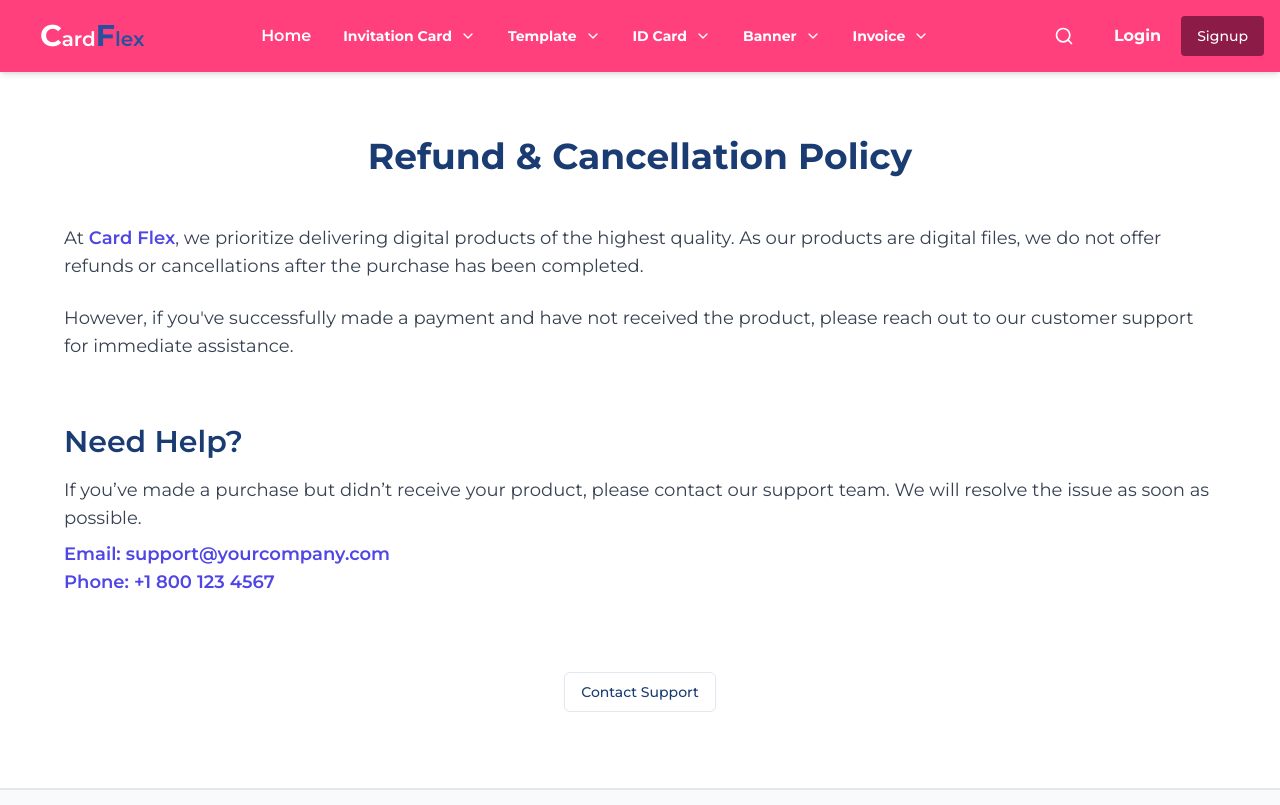
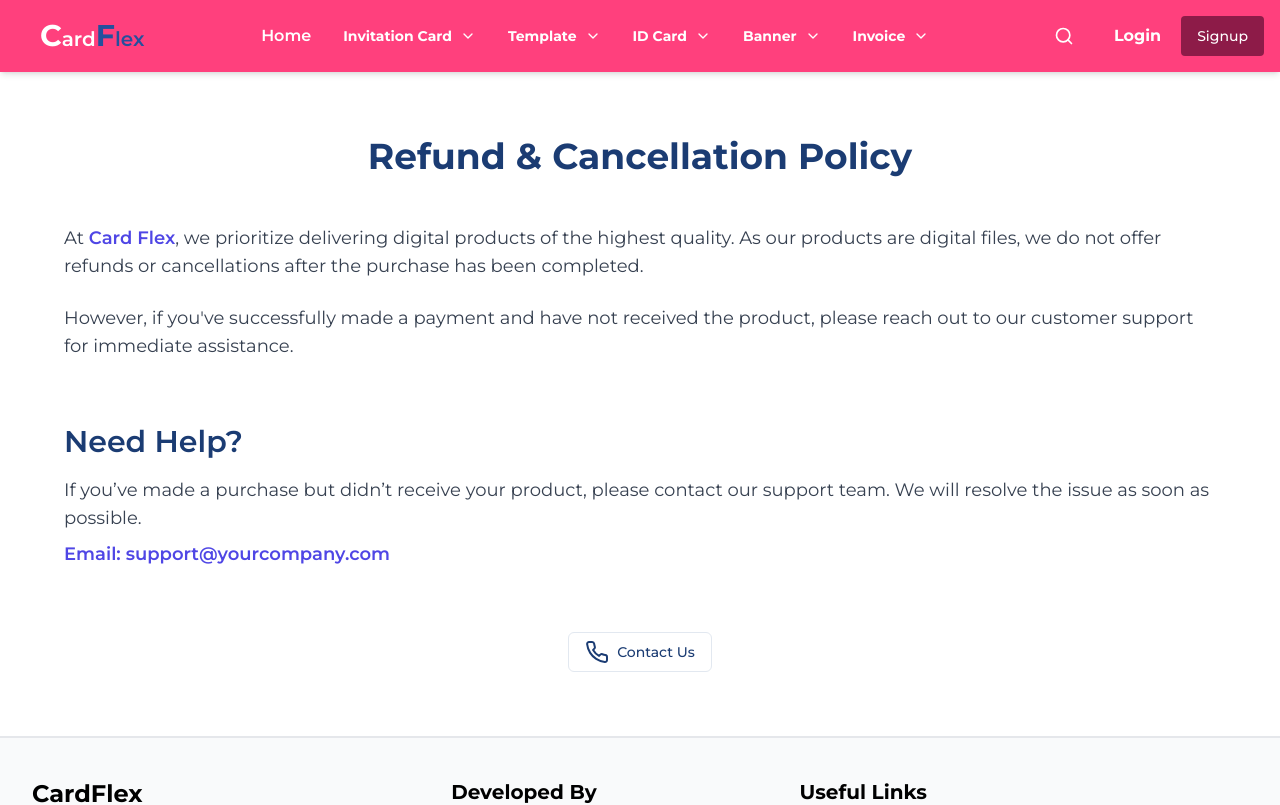
Before and after one commit to Aayushuic/CardFlex, a React (Vite) app in the folder frontend/: page /refund-cancellations-policy in a window 1280 px wide. Shown: the top 805 px of the page. Built offline with nearby package versions, Linux system fonts and the light colour scheme.

Commit message:
fix ui and orders model

```diff
--- a/frontend/src/components/FooterHelpers.jsx/ContactUs.jsx
+++ b/frontend/src/components/FooterHelpers.jsx/ContactUs.jsx
@@ -68,7 +68,7 @@ const ContactUs = () => {
                 </label>
                 <input
                   {...register("name", { required: "Name is required" })}
-                  className="border border-gray-300 p-2 rounded-lg w-full"
+                  className="border border-gray-300 p-2 rounded-lg w-full focus-visible:outline-[#1B3C73]"
                   type="text"
                   id="name"
                 />
@@ -90,7 +90,7 @@ const ContactUs = () => {
                       message: "Invalid email address",
                     },
                   })}
-                  className="border border-gray-300 p-2 rounded-lg w-full"
+                  className="border border-gray-300 p-2 rounded-lg w-full focus-visible:outline-[#1B3C73]"
                   type="email"
                   id="email"
                 />
@@ -112,7 +112,7 @@ const ContactUs = () => {
                       message: "Invalid phone number",
                     },
                   })}
-                  className="border border-gray-300 p-2 rounded-lg w-full"
+                  className="border border-gray-300 p-2 rounded-lg w-full focus-visible:outline-[#1B3C73]"
                   type="tel"
                   id="phone"
                 />
@@ -128,7 +128,7 @@ const ContactUs = () => {
                 </label>
                 <input
                   {...register("subject", { required: "Subject is required" })}
-                  className="border border-gray-300 p-2 rounded-lg w-full"
+                  className="border border-gray-300 p-2 rounded-lg w-full focus-visible:outline-[#1B3C73]"
                   type="text"
                   id="subject"
                 />
@@ -144,7 +144,7 @@ const ContactUs = () => {
                 </label>
                 <textarea
                   {...register("message")}
-                  className="border border-gray-300 p-2 rounded-lg w-full"
+                  className="border border-gray-300 p-2 rounded-lg w-full focus-visible:outline-[#1B3C73]"
                   id="message"
                   rows="4"
                 />
@@ -184,7 +184,7 @@ const ContactUs = () => {
               Email: cardflexhelp@gmail.com
             </p>
             <p className="text-lg font-semibold text-indigo-600 mb-2">
-              Phone: +1 800 123 4567
+              Phone: +91 7060457474
             </p>
             <p className="text-lg text-gray-700 mt-6">
               We are available from Monday to Friday, 9:00 AM - 6:00 PM. Feel
--- a/frontend/src/components/FooterHelpers.jsx/Help.jsx
+++ b/frontend/src/components/FooterHelpers.jsx/Help.jsx
@@ -1,6 +1,6 @@
 import React, { useState } from "react";
 import Footer from "../utils/Footer";
-import { ChevronDown, ChevronUp } from "lucide-react";
+import { ChevronDown, ChevronUp, Phone } from "lucide-react";
 import { Button } from "../ui/button";
 import { Link } from "react-router-dom";
 // Ensure you have lucid-react installed
@@ -82,23 +82,22 @@ const Help = () => {
           <p className="text-lg font-semibold text-indigo-600">
             Email: cardflexhelp@gmail.com
           </p>
-          <p className="text-lg font-semibold text-indigo-600">
-            Phone: +1 800 123 4567
-          </p>
         </section>
         <div className="flex justify-center mt-8">
           <Button variant="outline">
             <Link
               to="/contact-us"
               onClick={() => window.scrollTo(0, 0)}
-            className="text-[#1B3C73]"
+              className="text-[#1B3C73] flex group items-center"
             >
+              <span className="group-hover:animate-bounce mr-2">
+                <Phone />
+              </span>
               Contact Us
             </Link>
           </Button>
         </div>
       </div>
-
 
       <Footer />
     </div>
--- a/frontend/src/components/FooterHelpers.jsx/PrivacyPolicy.jsx
+++ b/frontend/src/components/FooterHelpers.jsx/PrivacyPolicy.jsx
@@ -108,9 +108,6 @@ const PrivacyPolicy = () => {
           <p className="text-lg font-semibold text-indigo-600">
             Email: cardflexhelp@gmail.com
           </p>
-          <p className="text-lg font-semibold text-indigo-600">
-            Phone: +1 800 123 4567
-          </p>
         </section>
       </div>
       <Footer />
--- a/frontend/src/components/FooterHelpers.jsx/RefundAndCancellations.jsx
+++ b/frontend/src/components/FooterHelpers.jsx/RefundAndCancellations.jsx
@@ -2,6 +2,7 @@ import React from "react";
 import Footer from "../utils/Footer";
 import { Link } from "react-router-dom";
 import { Button } from "../ui/button";
+import { Phone } from "lucide-react";
 
 const RefundAndCancellations = () => {
   return (
@@ -13,10 +14,10 @@ const RefundAndCancellations = () => {
 
         <section className="mb-16">
           <p className="text-lg text-gray-700 mb-6">
-            At <span className="font-semibold text-indigo-600">Card Flex</span>, we prioritize
-            delivering digital products of the highest quality. As our products
-            are digital files, we do not offer refunds or cancellations after
-            the purchase has been completed.
+            At <span className="font-semibold text-indigo-600">Card Flex</span>,
+            we prioritize delivering digital products of the highest quality. As
+            our products are digital files, we do not offer refunds or
+            cancellations after the purchase has been completed.
           </p>
           <p className="text-lg text-gray-700 mb-6">
             However, if you've successfully made a payment and have not received
@@ -37,19 +38,21 @@ const RefundAndCancellations = () => {
           <p className="text-lg font-semibold text-indigo-600 ">
             Email: support@yourcompany.com
           </p>
-          <p className="text-lg font-semibold text-indigo-600">
-            Phone: +1 800 123 4567
-          </p>
         </section>
 
         <div className="flex justify-center mt-8">
-          <Link
-            to="/contact-us"
-            onClick={()=>window.scrollTo(0,0)}
-            className="px-6 py-3 rounded-lg"
-          >
-            <Button variant="outline" className="text-[#1B3C73] hover:text-[#1B3C73] ]">Contact Support</Button>
-          </Link>
+          <Button variant="outline">
+            <Link
+              to="/contact-us"
+              onClick={() => window.scrollTo(0, 0)}
+              className="text-[#1B3C73] flex group items-center"
+            >
+              <span className="group-hover:animate-bounce mr-2">
+                <Phone />
+              </span>
+              Contact Us
+            </Link>
+          </Button>
         </div>
       </div>
       <Footer />
--- a/frontend/src/components/FooterHelpers.jsx/TermsAndConditions.jsx
+++ b/frontend/src/components/FooterHelpers.jsx/TermsAndConditions.jsx
@@ -120,9 +120,6 @@ const TermsAndConditions = () => {
           <p className="text-lg font-semibold text-indigo-600">
             Email: cardflexhelp@gmail.com
           </p>
-          <p className="text-lg font-semibold text-indigo-600">
-            Phone: +1 800 123 4567
-          </p>
         </section>
       </div>
       <Footer />
--- a/frontend/src/components/FooterHelpers.jsx/aboutus.jsx
+++ b/frontend/src/components/FooterHelpers.jsx/aboutus.jsx
@@ -2,6 +2,7 @@ import React from "react";
 import Footer from "../utils/Footer";
 import { Link } from "react-router-dom";
 import { Button } from "../ui/button";
+import { Phone } from "lucide-react";
 
 const AboutUs = () => (
   <div className="bg-white">
@@ -66,9 +67,6 @@ const AboutUs = () => (
         <p className="text-lg font-semibold text-indigo-600">
           Email: cardflexhelp@gmail.com
         </p>
-        <p className="text-lg font-semibold text-indigo-600">
-          Phone: +1 800 123 4567
-        </p>
       </section>
 
       <div className="flex justify-center mt-8">
@@ -76,8 +74,11 @@ const AboutUs = () => (
           <Link
             to="/contact-us"
             onClick={() => window.scrollTo(0, 0)}
-            className="text-[#1B3C73]"
+            className="text-[#1B3C73] flex group items-center"
           >
+            <span className="group-hover:animate-bounce mr-2">
+              <Phone />
+            </span>
             Contact Us
           </Link>
         </Button>
--- a/frontend/src/components/Orders/Orders.jsx
+++ b/frontend/src/components/Orders/Orders.jsx
@@ -124,7 +124,7 @@ const Orders = ({ orders }) => {
                     <div className="mt-4 p-4 bg-yellow-100 border-l-4 border-yellow-500 text-yellow-700">
                       <p className="font-semibold">Note:</p>
                       <p>
-                        Your order details will remain available for 30 days.
+                        Your order details will remain available for 15 days.
                         Please save your files on your local device.
                       </p>
                     </div>
--- a/frontend/src/components/utils/SearchDailog.jsx
+++ b/frontend/src/components/utils/SearchDailog.jsx
@@ -46,7 +46,7 @@ const SearchDialog = ({ setSearchDialog }) => {
             value={input}
           />
           <div
-            className="flex justify-center items-center p-3 bg-purple-600 rounded-r-sm cursor-pointer hover:bg-purple-500"
+            className="flex justify-center items-center p-3 bg-[#1B3C73] hover:bg-[#40679E] rounded-r-sm cursor-pointer"
             onClick={handleSubmit}
           >
             <Search />
```
Also changed, not shown: 7 other files (tests, documents, lock files or other folders). Lines whose indentation alone changed are shown as unchanged.
